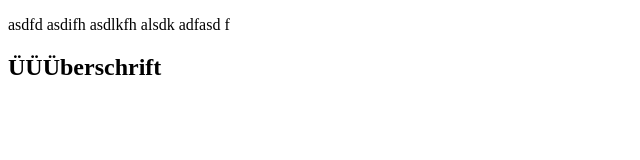
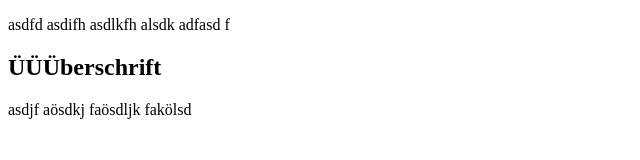
Before and after one commit to mark-jaeger-fsd/project1, a plain HTML site: page index2.html in a window 1280 px wide. Shown: the whole page, without its empty margins (0-640 px from the left). Drawn offline with Linux system fonts and the light colour scheme.

Commit message:
zweite zeile

```diff
--- a/index2.html
+++ b/index2.html
@@ -8,6 +8,7 @@
 <body>
 <p>asdfd asdifh asdlkfh alsdk adfasd f</p>
 <h2>ÜÜÜberschrift</h2>
+<p>asdjf aösdkj faösdljk fakölsd </p>
 
 </body>
 </html>
```
